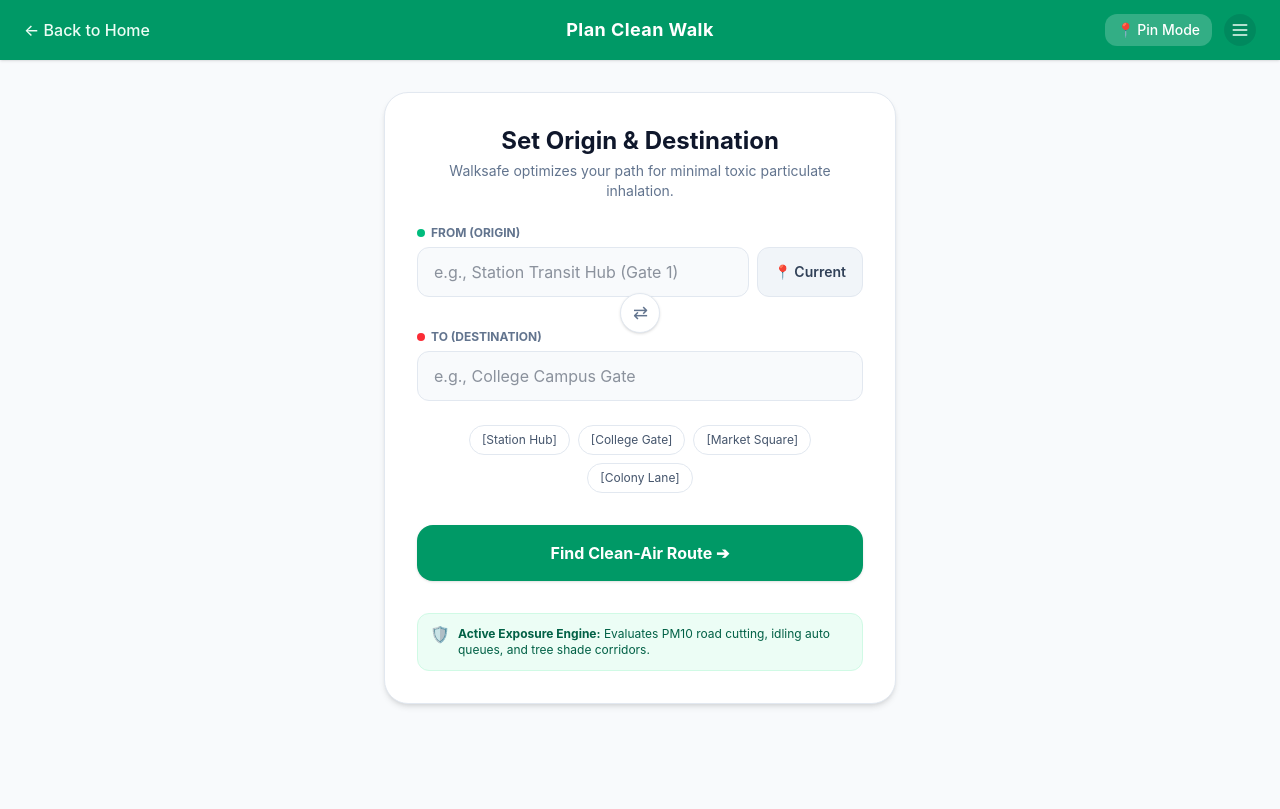
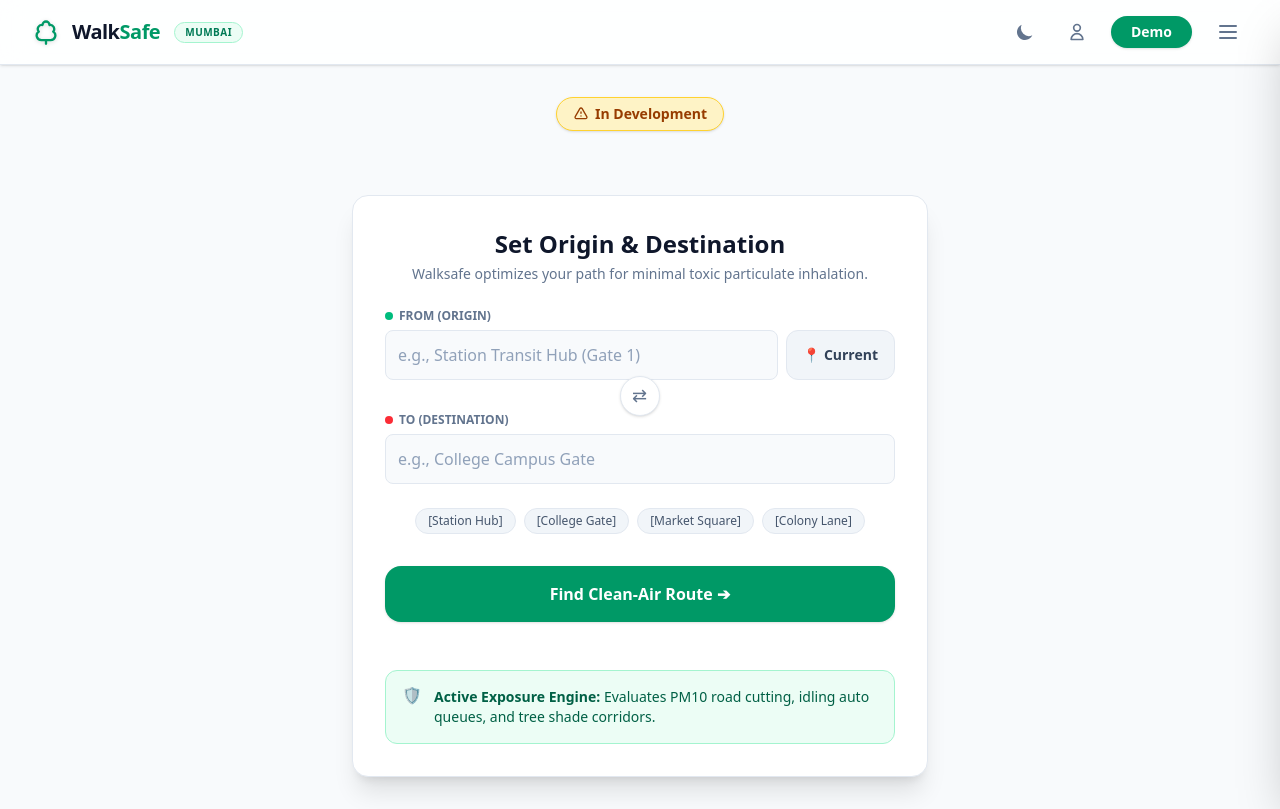
Before and after one commit to ChandanKoli/innovatex-walksafe, an Astro site: page /plan in a window 1280 px wide. Built offline with nearby package versions, Linux system fonts and the light colour scheme; Astro itself is replaced by a stand-in of ours.

Commit message:
fix plan page

```diff
--- a/src/pages/plan.astro
+++ b/src/pages/plan.astro
@@ -1,77 +1,59 @@
 ---
-import '../styles/global.css';
+import Layout from '../layouts/Layout.astro';
 ---
-<html lang="en">
-<head>
-    <meta charset="utf-8" />
-    <meta name="viewport" content="width=device-width, initial-scale=1.0" />
-    <link rel="icon" type="image/svg+xml" href="/favicon.svg" />
-    <title>Plan Walk — WalkSafe</title>
-</head>
-<body class="bg-slate-50 dark:bg-slate-900 text-slate-900 dark:text-slate-100 font-sans min-h-screen flex flex-col antialiased">
-    <!-- Top Bar -->
-    <header class="bg-emerald-600 dark:bg-slate-900 dark:border-b dark:border-slate-800 text-white px-6 py-3.5 flex items-center justify-between shadow-sm sticky top-0 z-40">
-        <div class="flex-1">
-            <a href="/" class="text-emerald-50 hover:text-white dark:text-emerald-400 dark:hover:text-emerald-300 transition font-medium text-sm md:text-base">← Back to Home</a>
+
+<Layout title="Plan Route | WalkSafe">
+    <main class="flex-grow w-full px-4 sm:px-6 lg:px-8 py-8 flex flex-col items-center">
+        <!-- In Development Badge -->
+        <div class="flex justify-center mb-6">
+            <span class="inline-flex items-center gap-1.5 px-4 py-1.5 rounded-full bg-amber-100 border border-amber-300 text-amber-800 text-sm font-bold shadow-sm">
+                <svg class="w-4 h-4" fill="none" stroke="currentColor" viewBox="0 0 24 24"><path stroke-linecap="round" stroke-linejoin="round" stroke-width="2" d="M12 9v2m0 4h.01m-6.938 4h13.856c1.54 0 2.502-1.667 1.732-3L13.732 4c-.77-1.333-2.694-1.333-3.464 0L3.34 16c-.77 1.333.192 3 1.732 3z"></path></svg>
+                In Development
+            </span>
         </div>
-        <div class="flex-1 text-center">
-            <h1 class="font-bold text-lg tracking-wide whitespace-nowrap">Plan Clean Walk</h1>
-        </div>
-        <div class="flex-1 flex justify-end">
-            <a href="/pin" class="bg-white/20 dark:bg-slate-800 dark:border dark:border-slate-700 hover:bg-white/30 dark:hover:bg-slate-700 text-white px-3 py-1.5 rounded-xl text-sm font-medium transition flex items-center gap-1.5 whitespace-nowrap">
-                📍 Pin Mode
-            </a>
-            <a href="/menu" class="ml-3 w-8 h-8 rounded-full bg-emerald-700/50 dark:bg-slate-800 dark:border dark:border-slate-700 flex items-center justify-center hover:bg-emerald-700 dark:hover:bg-slate-700 transition shrink-0" aria-label="Menu">
-                <svg class="w-5 h-5 text-emerald-50 dark:text-emerald-400" fill="none" stroke="currentColor" viewBox="0 0 24 24" xmlns="http://www.w3.org/2000/svg">
-                    <path stroke-linecap="round" stroke-linejoin="round" stroke-width="2" d="M4 6h16M4 12h16M4 18h16"></path>
-                </svg>
-            </a>
-        </div>
-    </header>
 
-    <main class="flex-grow w-full px-4 sm:px-6 lg:px-8 py-8 flex flex-col items-center">
         <!-- Center Card Container -->
-        <div class="w-full max-w-lg mx-auto bg-white dark:bg-slate-800 rounded-3xl border border-slate-200 dark:border-slate-700 shadow-md p-8 flex flex-col gap-6">
+        <div class="w-full max-w-xl bg-white border border-slate-200 shadow-xl rounded-2xl p-6 sm:p-8 mx-auto mt-10 flex flex-col gap-6">
 
             <div class="text-center">
-                <h2 class="text-2xl font-bold text-slate-900 dark:text-white mb-1">Set Origin & Destination</h2>
-                <p class="text-sm text-slate-500 dark:text-slate-300">Walksafe optimizes your path for minimal toxic particulate inhalation.</p>
+                <h2 class="text-2xl font-bold text-slate-900 mb-1">Set Origin & Destination</h2>
+                <p class="text-sm text-slate-500">Walksafe optimizes your path for minimal toxic particulate inhalation.</p>
             </div>
 
             <div class="flex flex-col relative">
                 <!-- Origin Input -->
                 <div class="flex flex-col gap-1.5 mb-2">
-                    <label class="text-xs font-bold text-slate-500 dark:text-slate-400 flex items-center gap-1.5">
+                    <label class="text-xs font-bold text-slate-500 flex items-center gap-1.5">
                         <span class="w-2 h-2 rounded-full bg-emerald-500"></span> FROM (ORIGIN)
                     </label>
                     <div class="flex gap-2">
-                        <input type="text" id="origin" placeholder="e.g., Station Transit Hub (Gate 1)" class="w-full bg-slate-50 dark:bg-slate-900 border border-slate-200 dark:border-slate-600 rounded-xl px-4 py-4 sm:py-3 text-slate-800 dark:text-white dark:placeholder-slate-400 focus:outline-none focus:ring-2 focus:ring-emerald-500/50 focus:border-emerald-500 transition" />
-                        <button type="button" class="whitespace-nowrap bg-slate-100 dark:bg-slate-900 hover:bg-slate-200 dark:hover:bg-slate-700 text-slate-700 dark:text-slate-300 text-sm font-semibold px-4 rounded-xl border border-slate-200 dark:border-slate-600 transition">📍 Current</button>
+                        <input type="text" id="origin" placeholder="e.g., Station Transit Hub (Gate 1)" class="w-full bg-slate-50 border border-slate-200 text-slate-900 placeholder-slate-400 rounded-lg p-3 focus:outline-none focus:ring-2 focus:ring-emerald-500/50 focus:border-emerald-500 transition" />
+                        <button type="button" class="whitespace-nowrap bg-slate-100 hover:bg-slate-200 text-slate-700 text-sm font-semibold px-4 rounded-xl border border-slate-200 transition">📍 Current</button>
                     </div>
                 </div>
 
                 <!-- Swap Button Row -->
                 <div class="flex items-center justify-center -my-3 z-10 relative">
-                   <button type="button" id="swap-btn" class="w-10 h-10 bg-white dark:bg-slate-800 border border-slate-200 dark:border-slate-600 rounded-full shadow-sm flex items-center justify-center text-slate-500 dark:text-slate-400 hover:text-emerald-600 dark:hover:text-emerald-400 hover:border-emerald-300 dark:hover:border-emerald-500 hover:bg-emerald-50 dark:hover:bg-slate-700 transition" aria-label="Swap">
+                   <button type="button" id="swap-btn" class="w-10 h-10 bg-white border border-slate-200 rounded-full shadow-sm flex items-center justify-center text-slate-500 hover:text-emerald-600 hover:border-emerald-300 hover:bg-emerald-50 transition" aria-label="Swap">
                        <span class="text-lg leading-none rotate-90">⇅</span>
                    </button>
                 </div>
 
                 <!-- Destination Input -->
                 <div class="flex flex-col gap-1.5 mt-2">
-                    <label class="text-xs font-bold text-slate-500 dark:text-slate-400 flex items-center gap-1.5">
+                    <label class="text-xs font-bold text-slate-500 flex items-center gap-1.5">
                         <span class="w-2 h-2 rounded-full bg-red-500"></span> TO (DESTINATION)
                     </label>
-                    <input type="text" id="destination" placeholder="e.g., College Campus Gate" class="w-full bg-slate-50 dark:bg-slate-900 border border-slate-200 dark:border-slate-600 rounded-xl px-4 py-4 sm:py-3 text-slate-800 dark:text-white dark:placeholder-slate-400 focus:outline-none focus:ring-2 focus:ring-emerald-500/50 focus:border-emerald-500 transition" />
+                    <input type="text" id="destination" placeholder="e.g., College Campus Gate" class="w-full bg-slate-50 border border-slate-200 text-slate-900 placeholder-slate-400 rounded-lg p-3 focus:outline-none focus:ring-2 focus:ring-emerald-500/50 focus:border-emerald-500 transition" />
                 </div>
             </div>
 
             <!-- Quick Suggestion Chips -->
             <div class="flex flex-wrap gap-2 justify-center">
-                <button type="button" class="chip bg-white dark:bg-slate-800 border border-slate-200 dark:border-slate-600 text-slate-600 dark:text-slate-300 text-xs px-3 py-1.5 rounded-full hover:bg-emerald-50 dark:hover:bg-emerald-900/30 hover:border-emerald-200 dark:hover:border-emerald-500 hover:text-emerald-700 dark:hover:text-emerald-400 transition">[Station Hub]</button>
-                <button type="button" class="chip bg-white dark:bg-slate-800 border border-slate-200 dark:border-slate-600 text-slate-600 dark:text-slate-300 text-xs px-3 py-1.5 rounded-full hover:bg-emerald-50 dark:hover:bg-emerald-900/30 hover:border-emerald-200 dark:hover:border-emerald-500 hover:text-emerald-700 dark:hover:text-emerald-400 transition">[College Gate]</button>
-                <button type="button" class="chip bg-white dark:bg-slate-800 border border-slate-200 dark:border-slate-600 text-slate-600 dark:text-slate-300 text-xs px-3 py-1.5 rounded-full hover:bg-emerald-50 dark:hover:bg-emerald-900/30 hover:border-emerald-200 dark:hover:border-emerald-500 hover:text-emerald-700 dark:hover:text-emerald-400 transition">[Market Square]</button>
-                <button type="button" class="chip bg-white dark:bg-slate-800 border border-slate-200 dark:border-slate-600 text-slate-600 dark:text-slate-300 text-xs px-3 py-1.5 rounded-full hover:bg-emerald-50 dark:hover:bg-emerald-900/30 hover:border-emerald-200 dark:hover:border-emerald-500 hover:text-emerald-700 dark:hover:text-emerald-400 transition">[Colony Lane]</button>
+                <button type="button" class="chip px-3 py-1 text-xs font-medium bg-slate-100 text-slate-600 rounded-full border border-slate-200 hover:bg-slate-200 transition-colors">[Station Hub]</button>
+                <button type="button" class="chip px-3 py-1 text-xs font-medium bg-slate-100 text-slate-600 rounded-full border border-slate-200 hover:bg-slate-200 transition-colors">[College Gate]</button>
+                <button type="button" class="chip px-3 py-1 text-xs font-medium bg-slate-100 text-slate-600 rounded-full border border-slate-200 hover:bg-slate-200 transition-colors">[Market Square]</button>
+                <button type="button" class="chip px-3 py-1 text-xs font-medium bg-slate-100 text-slate-600 rounded-full border border-slate-200 hover:bg-slate-200 transition-colors">[Colony Lane]</button>
             </div>
 
             <!-- Action Button -->
@@ -80,7 +62,7 @@ import '../styles/global.css';
             </button>
 
             <!-- Footer Callout -->
-            <div class="bg-emerald-50 dark:bg-emerald-900/30 border border-emerald-100 dark:border-emerald-800 rounded-xl p-3 text-xs text-emerald-800 dark:text-emerald-300 flex items-start gap-2 mt-2">
+            <div class="mt-6 flex items-start gap-3 p-4 bg-emerald-50 border border-emerald-200 rounded-xl text-emerald-800 text-sm">
                 <span class="text-base leading-none">🛡️</span>
                 <span><strong>Active Exposure Engine:</strong> Evaluates PM10 road cutting, idling auto queues, and tree shade corridors.</span>
             </div>
@@ -130,5 +112,4 @@ import '../styles/global.css';
             });
         });
     </script>
-</body>
-</html>
+</Layout>
```
